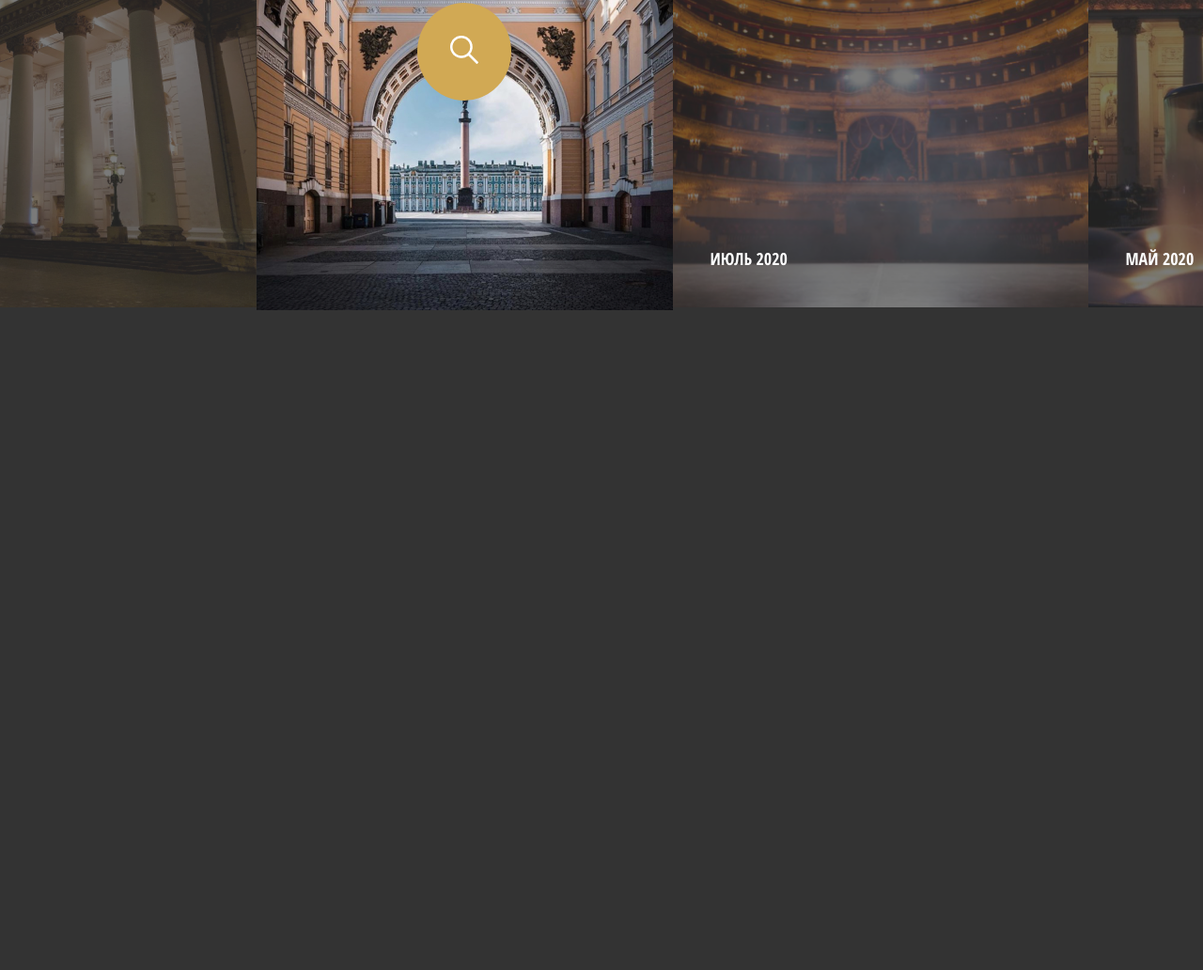
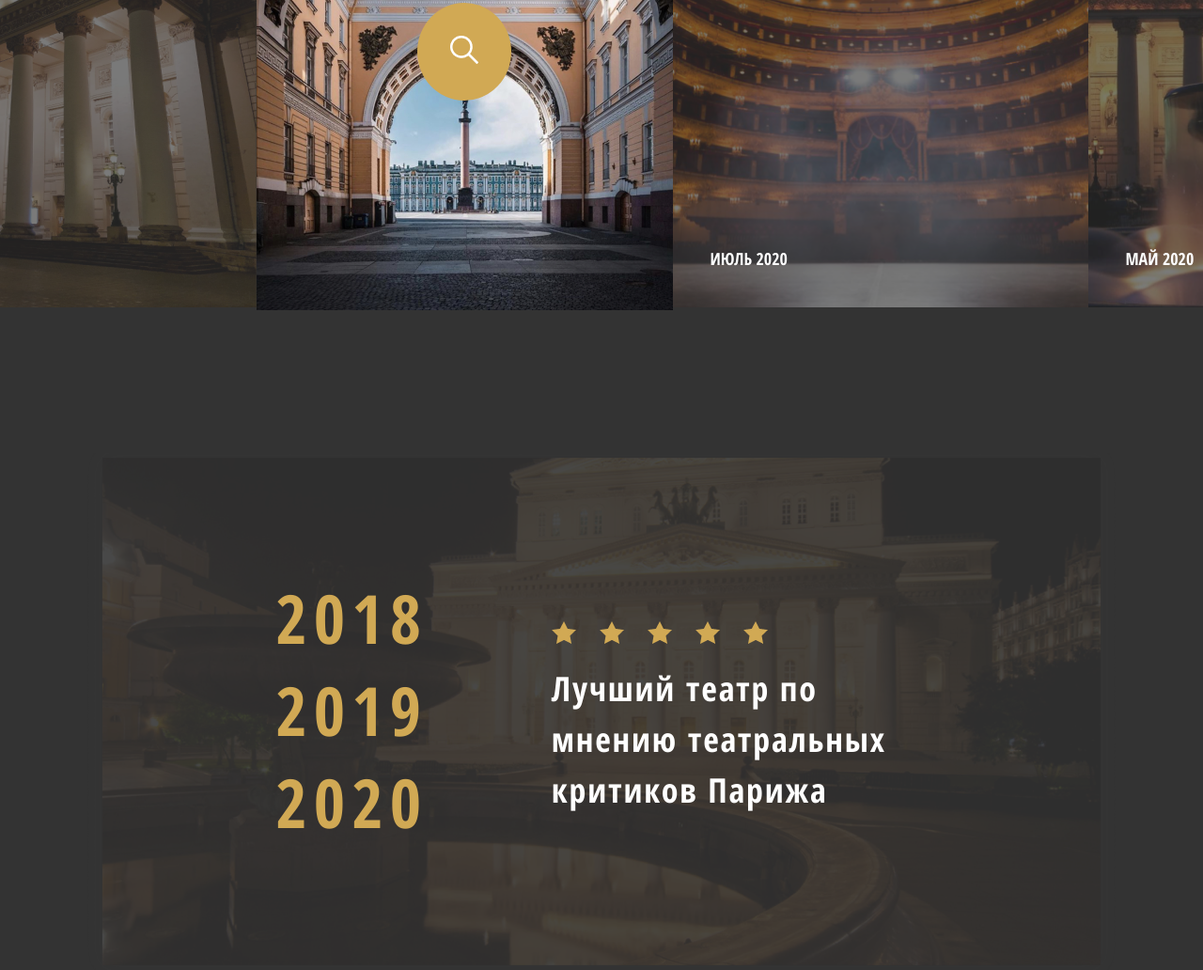
Before and after one commit to Wladimerr/practice-site, a plain HTML site: page The website about the Bolshoi theatre/index.html in a window 1280 px wide. Shown: the part 2190-3222 px from the top of the page at 94% size. Before the commit the page ends 2522 px from the top, so only its background shows below. Drawn offline with nearby package versions, Linux system fonts and the light colour scheme.

Commit message:
Добавил блок рейтинга.

```diff
--- a/The website about the Bolshoi theatre/css/style.css
+++ b/The website about the Bolshoi theatre/css/style.css
@@ -319,7 +319,7 @@ a:hover{
     align-items: center;
     flex-direction: column;
     justify-content: space-between;
-
+    margin-bottom: 150px;
 }
 .projects__text__title{
     font-family: 'Open Sans Condensed', sans-serif;
@@ -377,3 +377,35 @@ a:hover{
     padding-left: 40px;
     font-size: 18px;
 }
+
+
+/*Блок рейтинга*/
+
+.rating{
+    display: flex;
+    justify-content: center;
+    align-items:center;
+    margin: auto;
+}
+.rating__text{
+    width: 825px;
+    height: 298px;
+    position: absolute;
+    display: flex;
+    justify-content: space-around;
+    font-family: 'Open Sans', sans-serif;
+    font-weight: 700;
+    font-size: 72px;
+    line-height: 98px;
+    letter-spacing: 0.1em;
+    color: #D1A954;
+}
+.overview__text{
+    text-align:left;
+    width: 400px;
+    height: 149px;
+    font-size: 36px;
+    line-height: 150%;
+    color: white;
+    letter-spacing: 0.05em;
+}
--- a/The website about the Bolshoi theatre/index.html
+++ b/The website about the Bolshoi theatre/index.html
@@ -142,6 +142,29 @@
             </div>
         </section>
     </section>
+
+    <section class="rating">
+        <img src="img/rating/thh.png" alt="" class="thh">
+        <section class="rating__text">
+            <div class="years">
+                <p class="_2018__year">2018</p>
+                <p class="_2019__year">2019</p>
+                <p class="_2020__year">2020</p>
+            </div>
+            <div class="overview">
+                <div class="overview__stars">
+                    <img src="img/rating/star.png" alt="" class="stars">
+                    <img src="img/rating/star.png" alt="" class="stars">
+                    <img src="img/rating/star.png" alt="" class="stars">
+                    <img src="img/rating/star.png" alt="" class="stars">
+                    <img src="img/rating/star.png" alt="" class="stars">
+                </div>
+                <div class="overview__text">
+                    <p class="overV_t">Лучший театр по мнению театральных критиков Парижа</p>
+                </div>
+            </div>
+        </section>
+    </section>
 </body>
 
 </html>
```
Also changed, not shown: The website about the Bolshoi theatre/img/rating/star.png (added), The website about the Bolshoi theatre/img/rating/thh.png (added).
